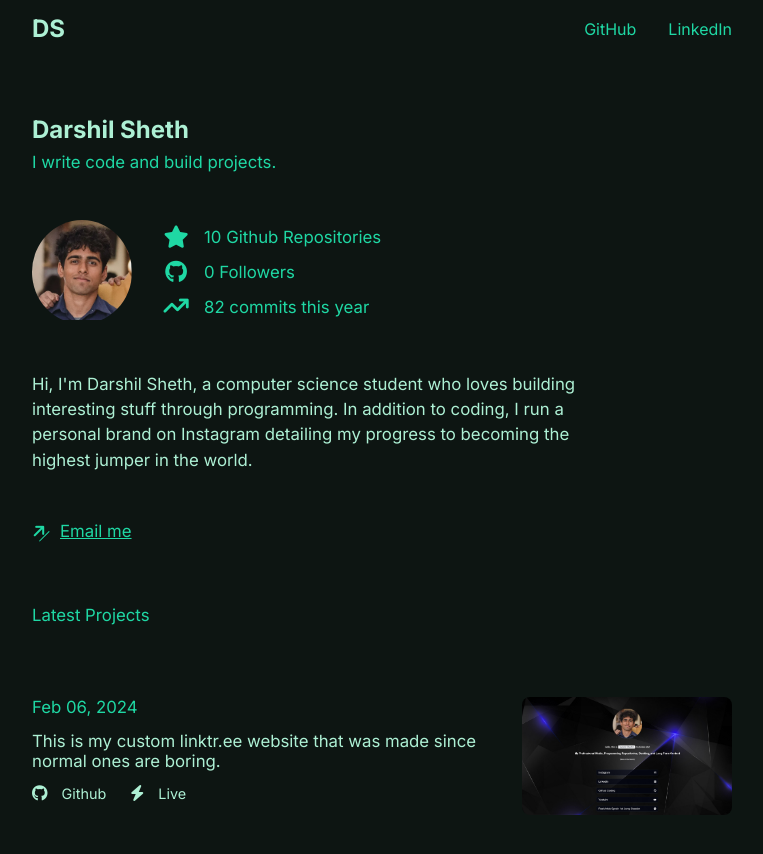
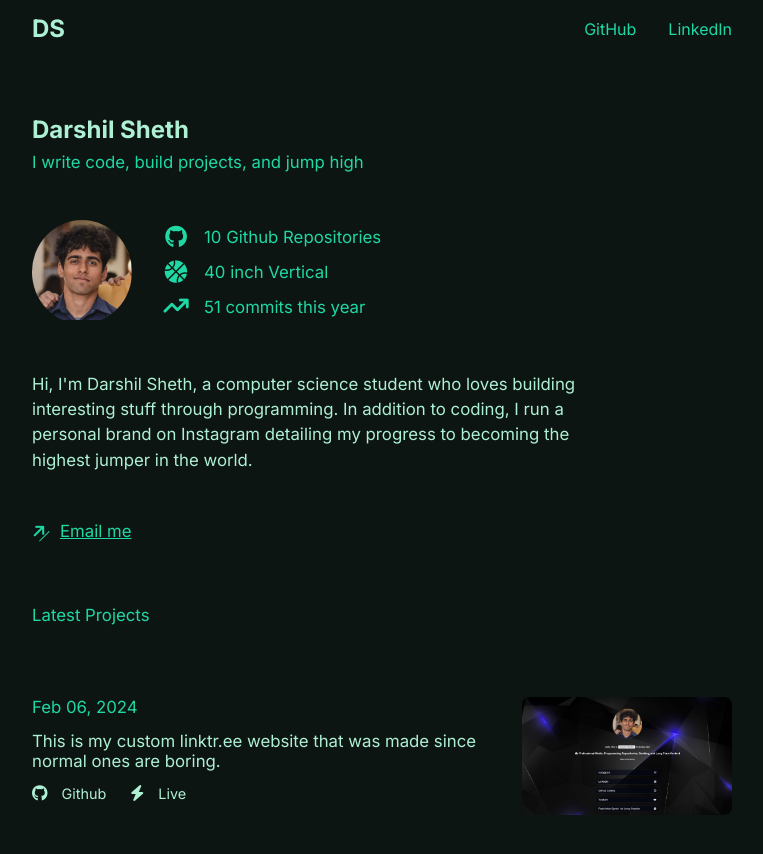
Before and after one commit to dpsheth/WebPortfolio, a plain HTML site: page index.html in a window 1280 px wide. Shown: the whole page, without its empty margins (258-1021 px from the left). Drawn offline with Linux system fonts and the light colour scheme.

Commit message:
updated index.html to reflect better for me rather than poorly

```diff
--- a/index.html
+++ b/index.html
@@ -26,7 +26,7 @@
         <section>
         <div class="nameContainer">
             <h1>Darshil Sheth</h1>
-            <p class="darkerText">I write code and build projects.</p>
+            <p class="darkerText">I write code, build projects, and jump high</p>
         </div>
         <div class="statsContainer">
             <div class="imgContainer">
@@ -35,21 +35,21 @@
             <div class="stats darkerText">
                 <div>
                     <div>
-                        <i class="fa-solid fa-star"></i>
+                        <i class="fa-brands fa-github"></i>
                     </div>
                     <p class="">10 Github Repositories</p>
                 </div>
                 <div>
                     <div>
-                        <i class="fa-brands fa-github"></i>
+                        <i class="fa-solid fa-basketball"></i>
                     </div>
-                    <p class="">0 Followers</p>
+                    <p class="">40 inch Vertical</p>
                 </div>
                 <div>
                     <div>
                         <i class="fa-solid fa-arrow-trend-up"></i>
                     </div>
-                    <p class="">82 commits this year</p>
+                    <p class="">51 commits this year</p>
                 </div>
             </div>
         </div>
```
